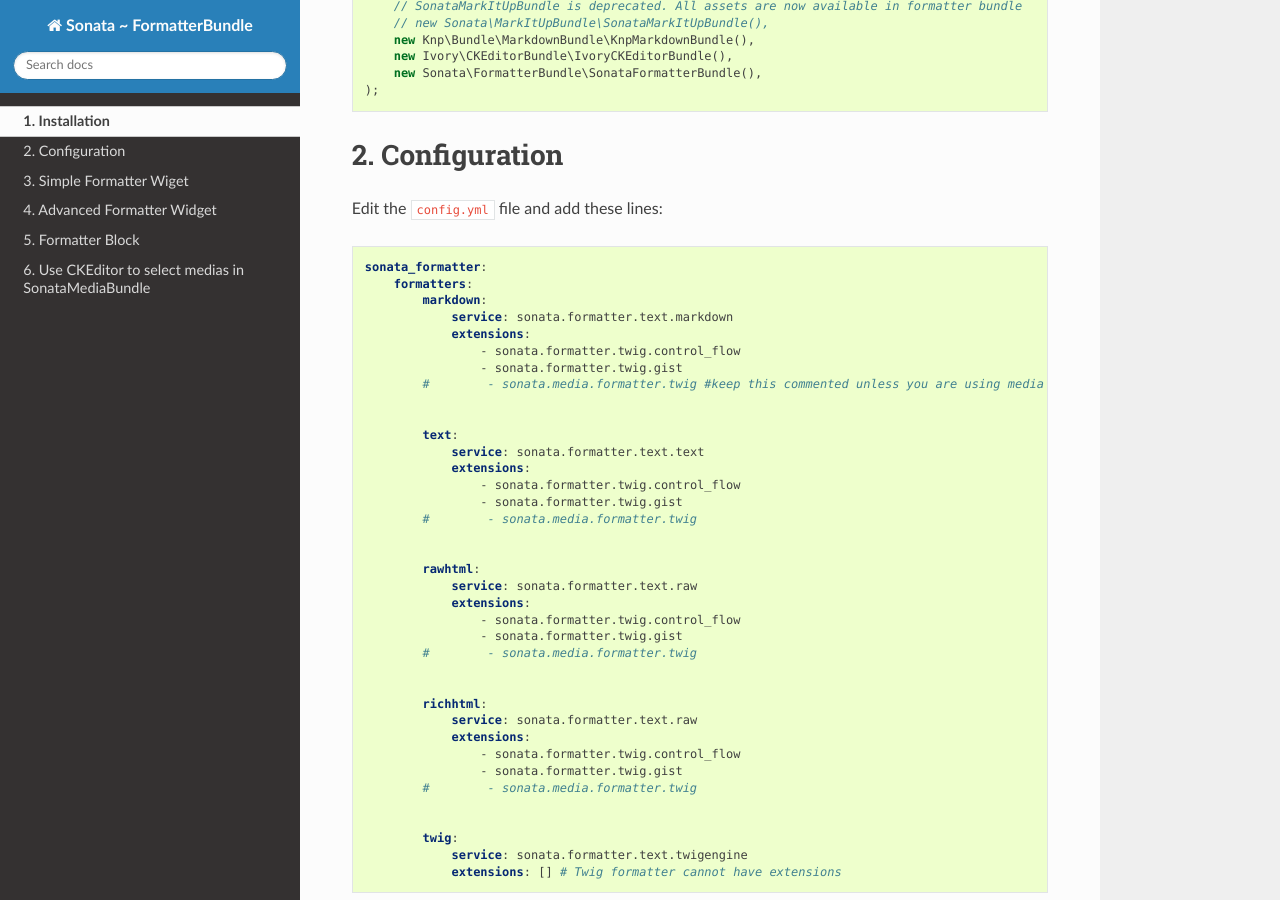
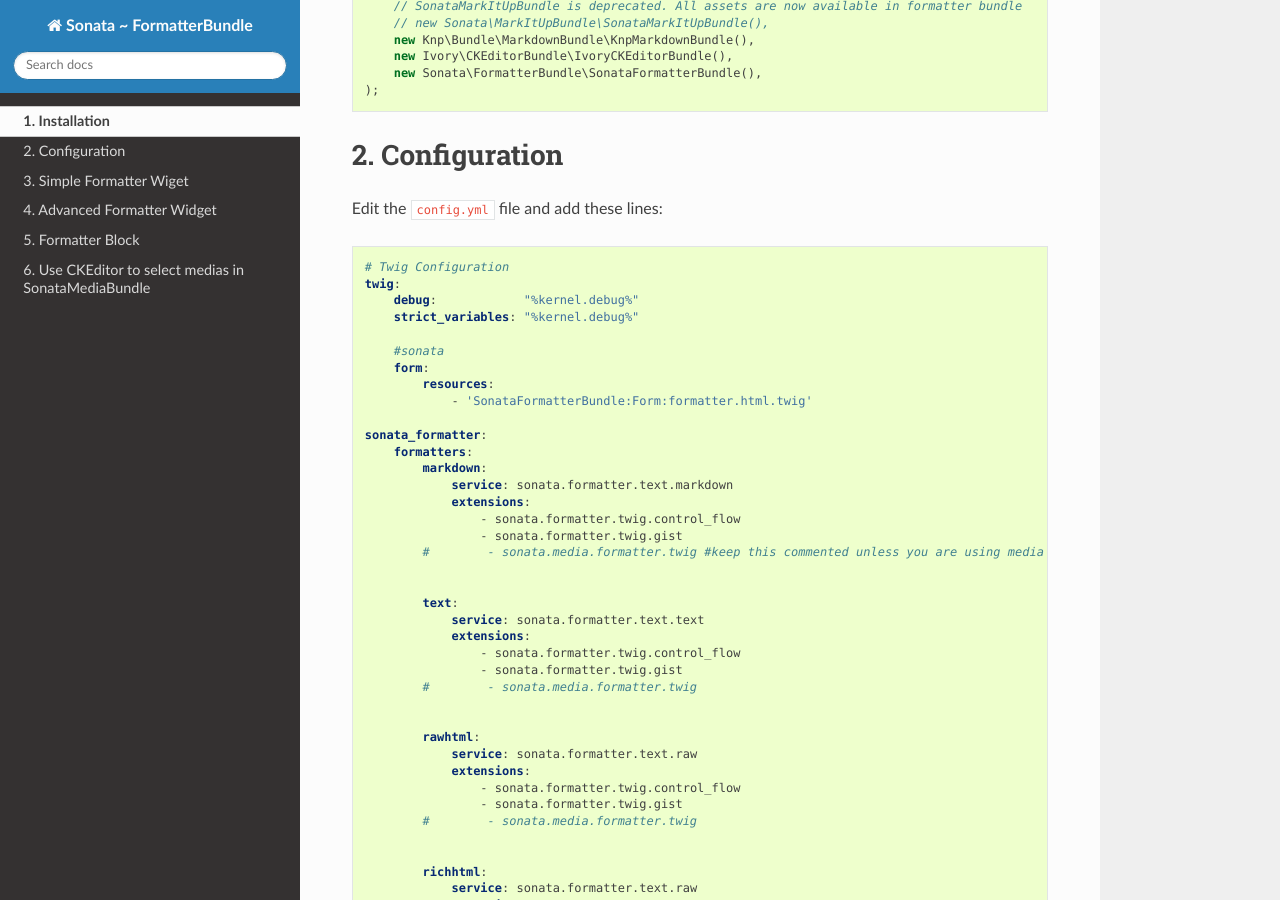
Before and after one commit to sonata-project/SonataFormatterBundle, a Sphinx documentation site: the page built from Resources/doc/reference/installation.rst, in a window 1280 px wide and 900 px high, scrolled down 473 px. Built offline with Sphinx 7.4.7 and the Read the Docs theme 2.0.0, drawn with Linux system fonts in a browser that asks for light colours; pages that are not in the unit, such as notebooks, are missing from menus.

Commit message:
Update installation.rst

```diff
--- a/Resources/doc/reference/installation.rst
+++ b/Resources/doc/reference/installation.rst
@@ -36,6 +36,16 @@
 
 .. code-block:: yaml
 
+    # Twig Configuration
+    twig:
+        debug:            "%kernel.debug%"
+        strict_variables: "%kernel.debug%"
+
+        #sonata
+        form:
+            resources:
+                - 'SonataFormatterBundle:Form:formatter.html.twig'
+
     sonata_formatter:
         formatters:
             markdown:
```
